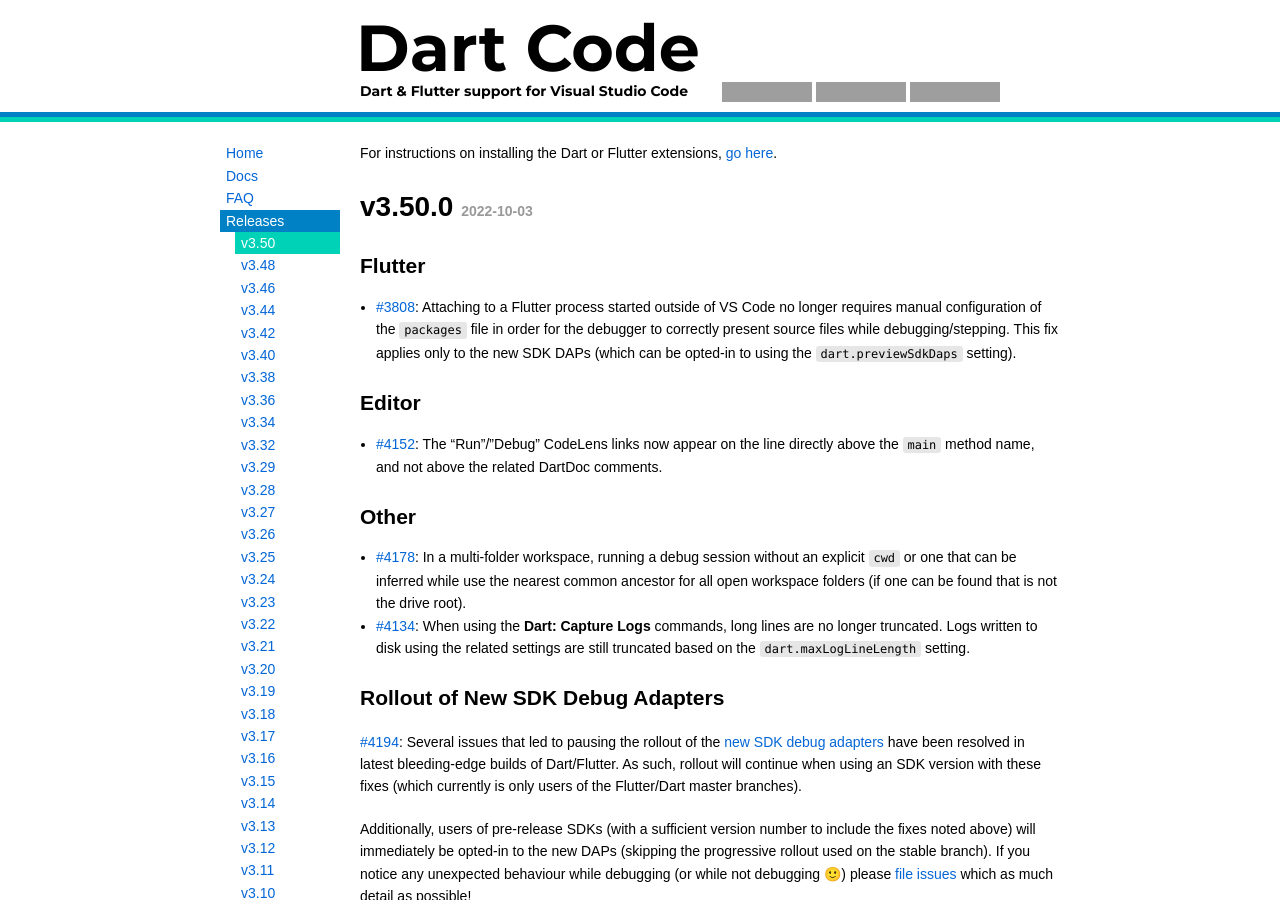
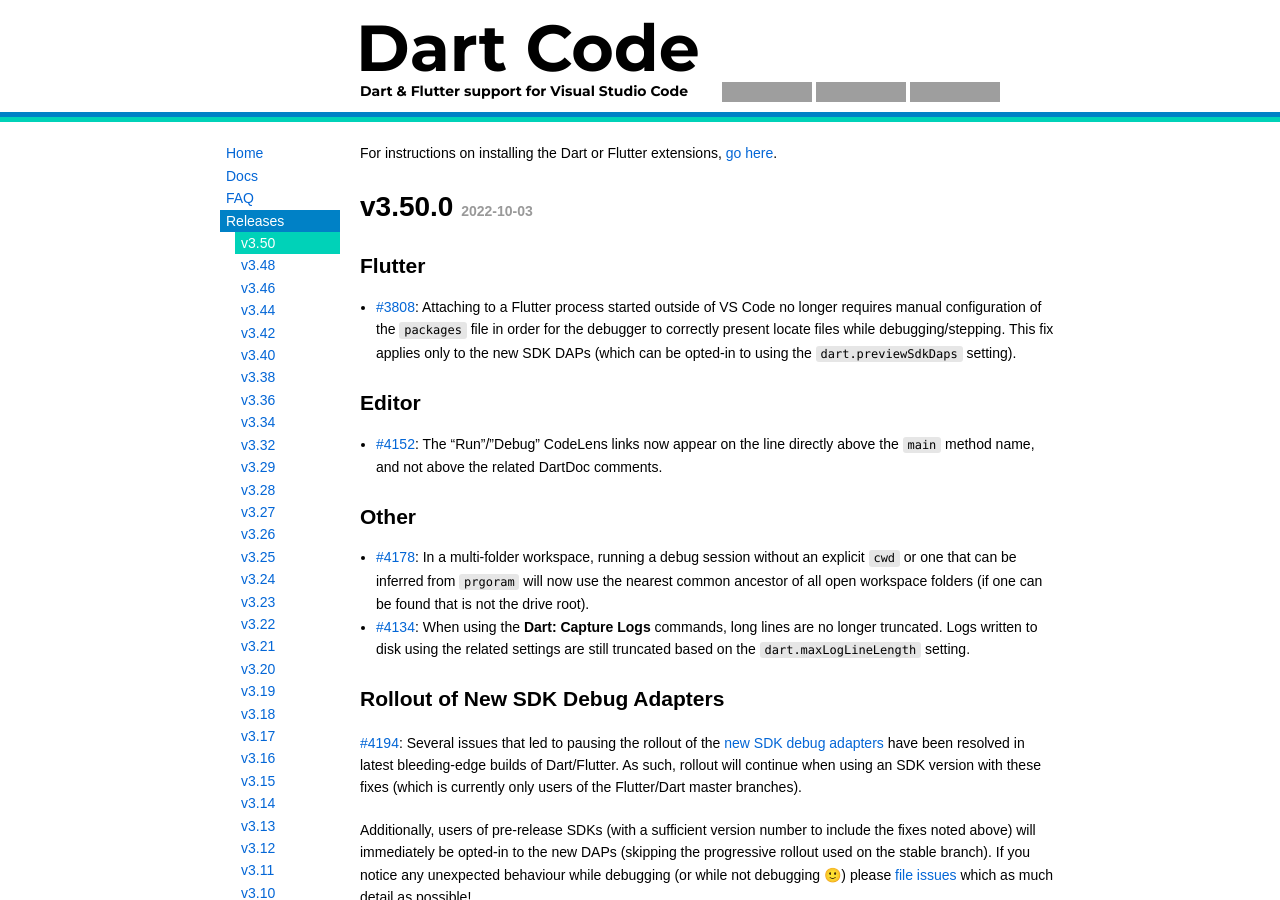
Before and after one commit to Dart-Code/Website, a Jekyll site: the page built from _releases/v3.50.md, in a window 1280 px wide and 900 px high. Built offline with Jekyll 4.4.1, drawn with Linux system fonts in a browser that asks for light colours; grey boxes are pictures that could not be loaded.

Commit message:
Minor tweaks + more Upstream Issues to page layout

```diff
--- a/_layouts/release.html
+++ b/_layouts/release.html
@@ -10,4 +10,9 @@
 		<p class="callout body">These release notes are provisional and may change before this version is published.</p>
 	{% endif %}
 	{{ content }}
+
+	<h2>Upstream Issues</h2>
+	<p>Some feature requests and fixes require new features and fixes in upstream projects like VS Code and LSP which use counts of 👍s on those issues to help gauge demand. The Dart-Code website now lists some of the most significant upstream issues with a description of the feature/fix they would enable. Please consider reviewing this list and adding your 👍 to any GitHub issues relevant to features you’d like to see!</p>
+	<p><a href="https://dartcode.org/upstream-issues/">https://dartcode.org/upstream-issues/</a></p>
+
 </main>
--- a/_releases/v3.50.md
+++ b/_releases/v3.50.md
@@ -8,7 +8,7 @@
 
 ## Flutter
 
-- [#3808](https://github.com/Dart-Code/Dart-Code/issues/3808): Attaching to a Flutter process started outside of VS Code no longer requires manual configuration of the `packages` file in order for the debugger to correctly present source files while debugging/stepping. This fix applies only to the new SDK DAPs (which can be opted-in to using the `dart.previewSdkDaps` setting).
+- [#3808](https://github.com/Dart-Code/Dart-Code/issues/3808): Attaching to a Flutter process started outside of VS Code no longer requires manual configuration of the `packages` file in order for the debugger to correctly present locate files while debugging/stepping. This fix applies only to the new SDK DAPs (which can be opted-in to using the `dart.previewSdkDaps` setting).
 
 ## Editor
 
@@ -16,12 +16,12 @@
 
 ## Other
 
-- [#4178](https://github.com/Dart-Code/Dart-Code/issues/4178): In a multi-folder workspace, running a debug session without an explicit `cwd` or one that can be inferred while use the nearest common ancestor for all open workspace folders (if one can be found that is not the drive root).
+- [#4178](https://github.com/Dart-Code/Dart-Code/issues/4178): In a multi-folder workspace, running a debug session without an explicit `cwd` or one that can be inferred from `prgoram` will now use the nearest common ancestor of all open workspace folders (if one can be found that is not the drive root).
 - [#4134](https://github.com/Dart-Code/Dart-Code/issues/4134): When using the **Dart: Capture Logs** commands, long lines are no longer truncated. Logs written to disk using the related settings are still truncated based on the `dart.maxLogLineLength` setting.
 
 ## Rollout of New SDK Debug Adapters
 
-[#4194](https://github.com/Dart-Code/Dart-Code/issues/4194): Several issues that led to pausing the rollout of the [new SDK debug adapters](/releases/#new-debug-adapters-for-dart-and-flutter) have been resolved in latest bleeding-edge builds of Dart/Flutter. As such, rollout will continue when using an SDK version with these fixes (which currently is only users of the Flutter/Dart master branches).
+[#4194](https://github.com/Dart-Code/Dart-Code/issues/4194): Several issues that led to pausing the rollout of the [new SDK debug adapters](/releases/#new-debug-adapters-for-dart-and-flutter) have been resolved in latest bleeding-edge builds of Dart/Flutter. As such, rollout will continue when using an SDK version with these fixes (which is currently only users of the Flutter/Dart master branches).
 
 Additionally, users of pre-release SDKs (with a sufficient version number to include the fixes noted above) will immediately be opted-in to the new DAPs (skipping the progressive rollout used on the stable branch). If you notice any unexpected behaviour while debugging (or while not debugging 🙂) please [file issues](https://github.com/Dart-Code/Dart-Code/issues/new/choose) which as much detail as possible!
 
```
Also changed, not shown: other parts of _releases/v3.50.md (+0 -6 lines), _releases/v3.48.md (+0 -6 lines).
